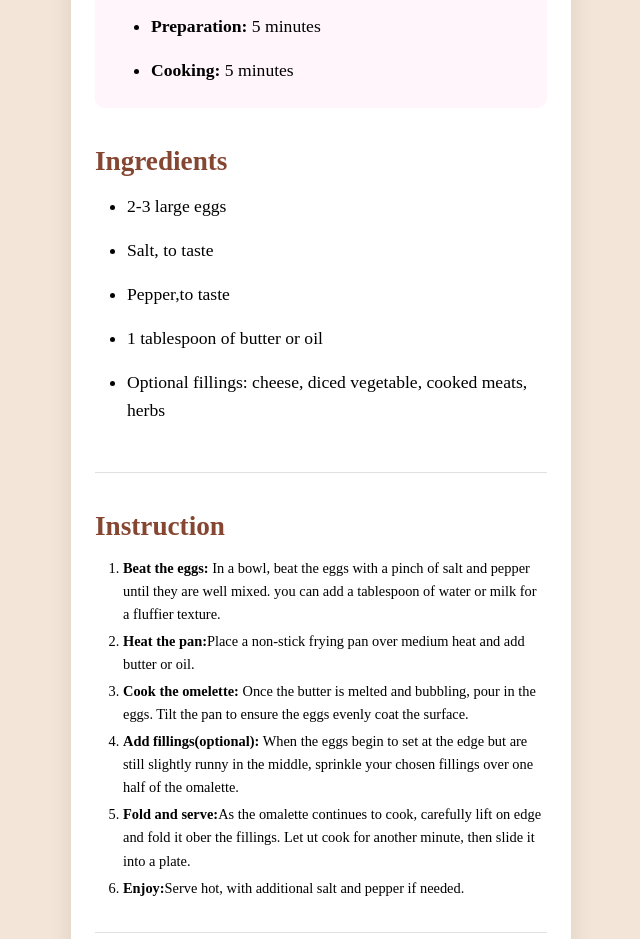
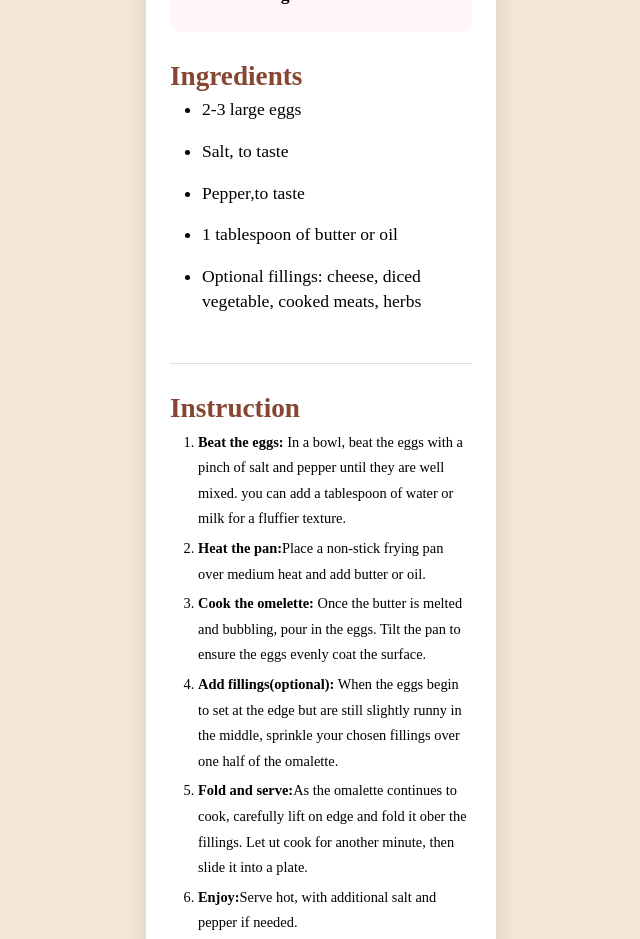
Before and after one commit to Miranusm/Reciept-page, a plain HTML site: page index.html in a window 1280 px wide. Shown: the top 939 px of the page, without its empty margins (319-959 px from the left). Drawn offline with Linux system fonts and the light colour scheme.

Commit message:
solution for page

```diff
--- a/style.css
+++ b/style.css
@@ -12,7 +12,7 @@ body {
     height: 100vh;
     margin: 0;
     padding: 2rem;
-    line-height: 1.6;
+    line-height: 1.6rem;
 }
 
 .wrapper {
@@ -33,7 +33,7 @@ body {
 .card {
     background-color: white;
     padding: 1.5rem;
-    max-width: 500px;
+    max-width: 350px;
     box-shadow: 0 15px 25px rgba(0, 0, 0,0.1);
     align-items: center;
     border-radius: 20px;
```
